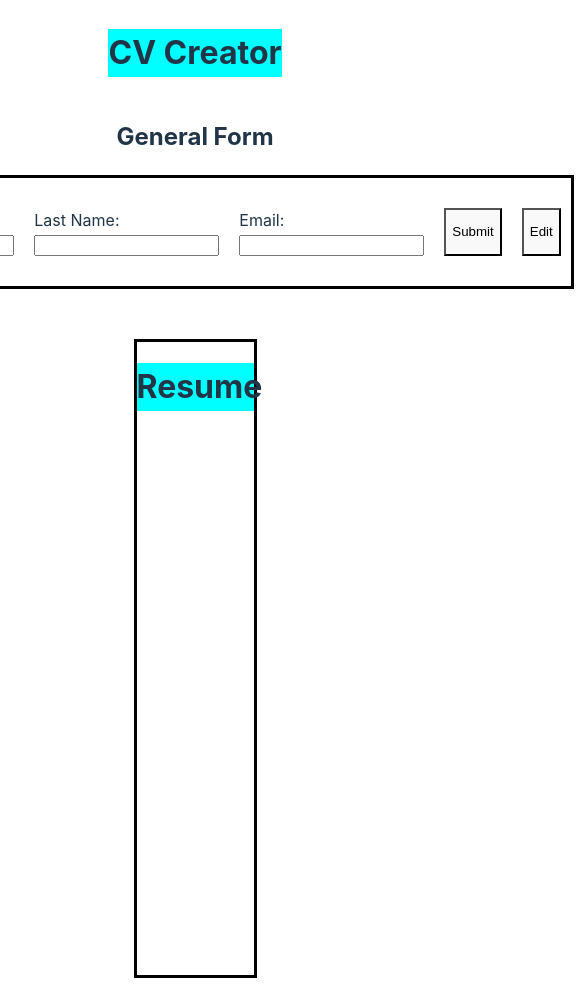
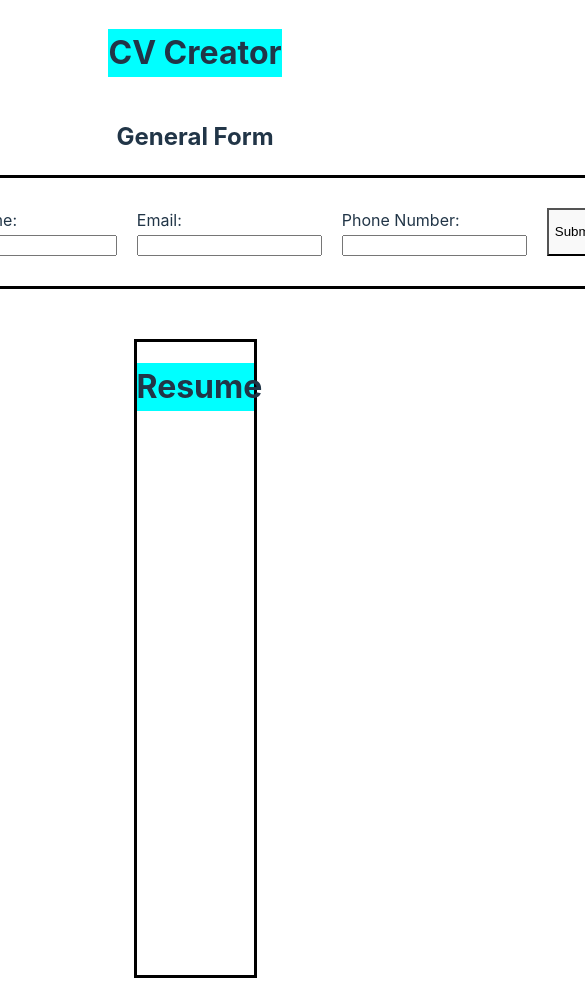
Before and after one commit to PhilipTimofeyev/cv-creator, a React (Vite) app: page / in a window 390 px wide. Shown: the top 986 px of the page, 585 px wide, since content can reach past the window. Built offline with nearby package versions, Linux system fonts and the light colour scheme.

Commit message:
Add phone number to general form

```diff
--- a/src/App.jsx
+++ b/src/App.jsx
@@ -10,7 +10,8 @@ export default function MyApp() {
   const [person, setPerson] = useState({
     firstName: '',
     lastName: '',
-    email: ''
+    email: '',
+    phone: ''
   });
 
   const handleFormSubmit = (data) => {
--- a/src/components/CV.jsx
+++ b/src/components/CV.jsx
@@ -1,12 +1,13 @@
 import { GeneralForm } from '../components/GeneralForm.jsx'
 
-export function CV({person: {firstName, lastName, email}}) {
+export function CV({person: {firstName, lastName, email, phone}}) {
     return (
     <div className="cv-container">
         <h1>Resume</h1>
         <div className="general">
             <p>{firstName} {lastName}</p>
             <p>{email}</p>
+            <p>{phone}</p>
         </div>
     </div>
     )
--- a/src/components/GeneralForm.jsx
+++ b/src/components/GeneralForm.jsx
@@ -3,23 +3,27 @@ import { useRef } from 'react'
 import { useState } from 'react'
 
 export function GeneralForm({ onSubmit, person}) {
-     const firstName = useRef('')
-     const lastName = useRef('')
-     const email = useRef('')
+    const firstName = useRef('')
+    const lastName = useRef('')
+    const email = useRef('')
+    const phone = useRef('')
 
     const [firstNameInputValue, setFirstNameInputValue] = useState('');
     const [lastNameInputValue, setLastNameInputValue] = useState('');
     const [emailInputValue, setEmailInputValue] = useState('');
+    const [phoneInputValue, setPhoneInputValue] = useState('');
 
     const handleFirstNameChange = (event) => setFirstNameInputValue(event.target.value)
     const handleLastNameChange = (event) => setLastNameInputValue(event.target.value)
     const handleEmailChange = (event) => setEmailInputValue(event.target.value)
+    const handlePhoneChange = (event) => setPhoneInputValue(event.target.value)
 
 
     const handleEditClick = () => {
         setFirstNameInputValue(person.firstName)
         setLastNameInputValue(person.lastName)
         setEmailInputValue(person.email)
+        setPhoneInputValue(person.phone)
     };
 
 
@@ -28,7 +32,9 @@ export function GeneralForm({ onSubmit, person}) {
         const generalInfo = {
             firstName: firstName.current.value,
             lastName: lastName.current.value,
-            email: email.current.value
+            email: email.current.value,
+            phone: phone.current.value
+
         }
         resetGeneralForm()
         onSubmit(generalInfo);
@@ -38,6 +44,7 @@ export function GeneralForm({ onSubmit, person}) {
         setFirstNameInputValue("")
         setLastNameInputValue("")
         setEmailInputValue("")
+        setPhoneInputValue("")
     }
 
     return (
@@ -50,7 +57,6 @@ export function GeneralForm({ onSubmit, person}) {
                     value={firstNameInputValue} onChange={handleFirstNameChange}
                     type='text'
                     ref={firstName}
-                    // onChange={handleChange}
                  />
             </div>
             <div>
@@ -69,6 +75,14 @@ export function GeneralForm({ onSubmit, person}) {
                     ref={email}
                 />
             </div>
+            <div>
+                <label>Phone Number:</label>
+                <input
+                    value={phoneInputValue} onChange={handlePhoneChange}
+                    type='text'
+                    ref={phone}
+                />
+            </div>
             <button type="submit">Submit</button>
             <button type="button" onClick={handleEditClick}>Edit</button>
         </form>
```
